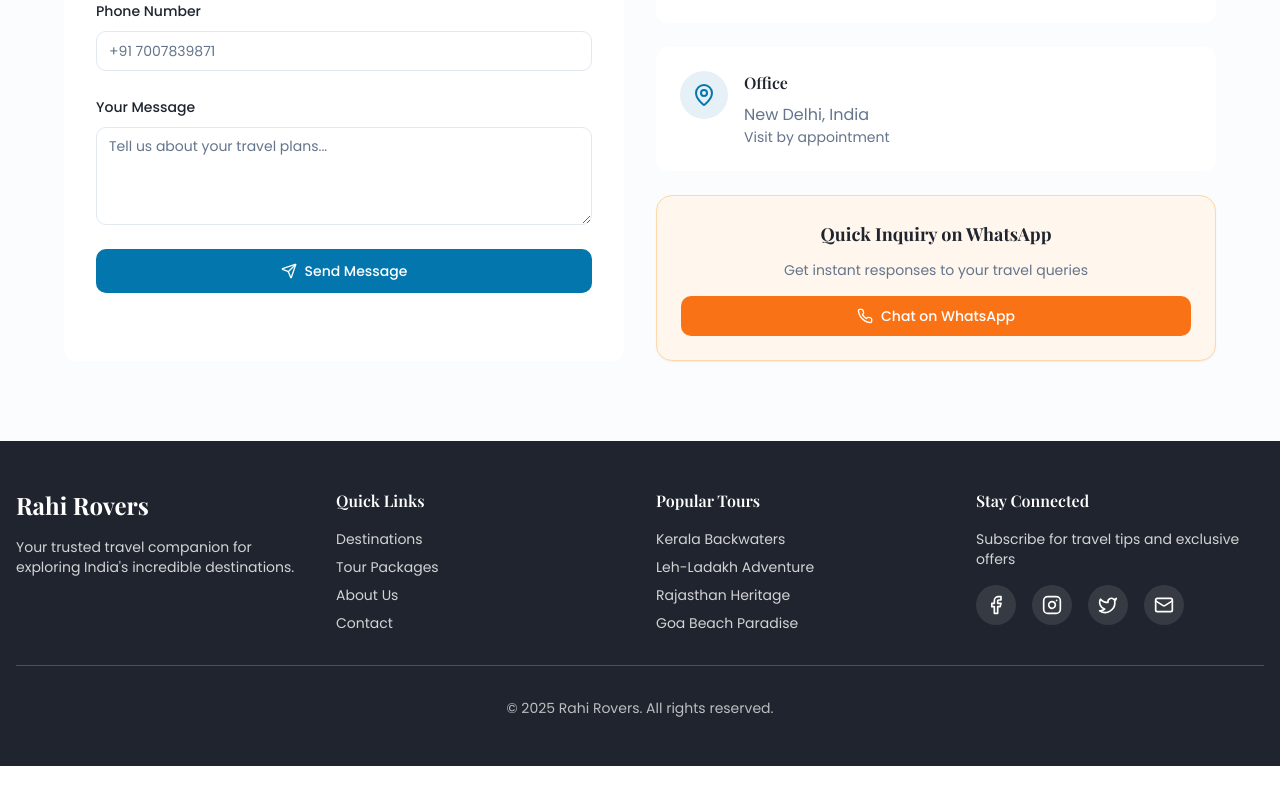
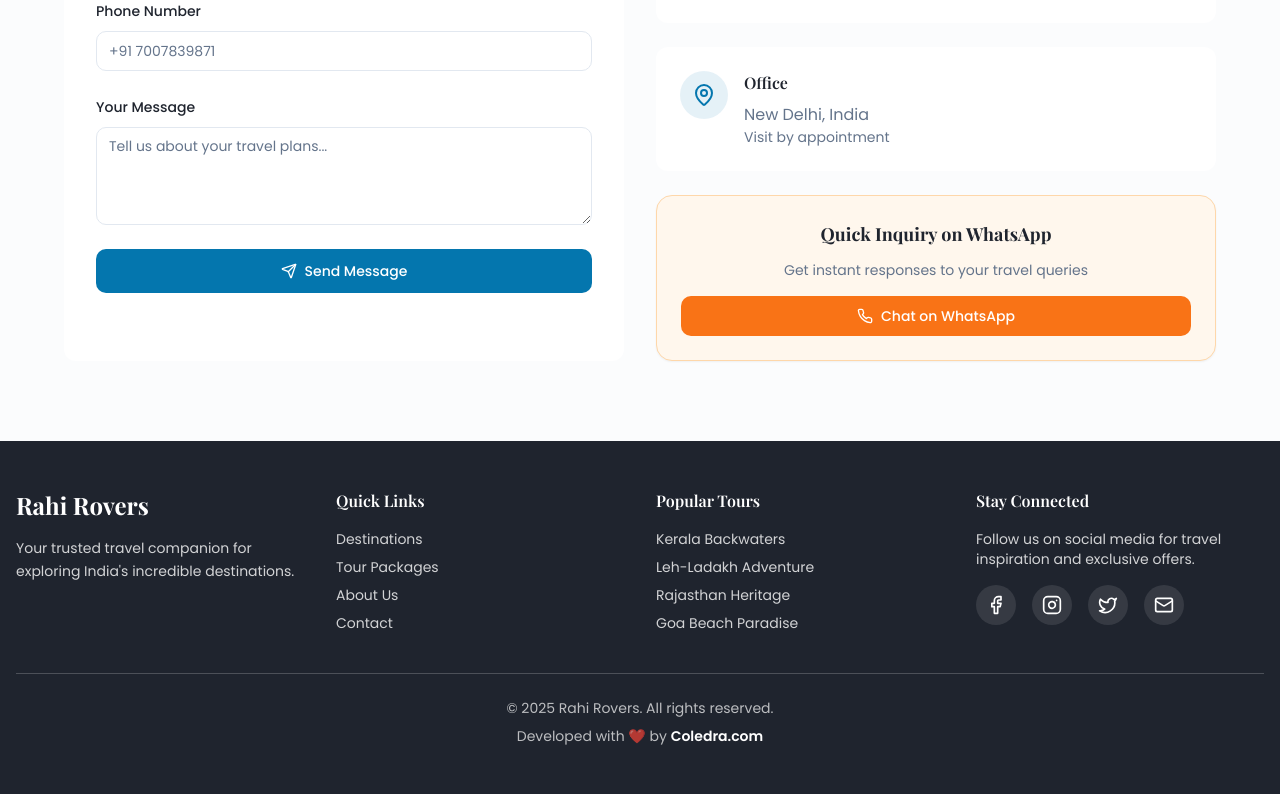
Before and after one commit to rakaliku/river-raft-adventures, a React (Vite) app: page / in a window 1280 px wide. Shown: the part 3799-4593 px from the top of the page. Before the commit the page ends 4565 px from the top, so only its background shows below. Built offline with nearby package versions, Linux system fonts and the light colour scheme; the HTML template or start-up script is replaced by a standard one.

Commit message:
added footer message

```diff
--- a/src/components/Footer.tsx
+++ b/src/components/Footer.tsx
@@ -4,11 +4,12 @@ const Footer = () => {
   return (
     <footer className="bg-foreground text-background py-12">
       <div className="container mx-auto px-4">
-        <div className="grid grid-cols-1 md:grid-cols-4 gap-8 mb-8">
+        {/* Top Section */}
+        <div className="grid grid-cols-1 md:grid-cols-4 gap-8 mb-10">
           {/* Brand */}
           <div className="space-y-4">
             <h3 className="text-2xl font-bold">Rahi Rovers</h3>
-            <p className="text-background/80 text-sm">
+            <p className="text-background/80 text-sm leading-relaxed">
               Your trusted travel companion for exploring India's incredible destinations.
             </p>
           </div>
@@ -40,44 +41,58 @@ const Footer = () => {
             </ul>
           </div>
 
-          {/* Popular Destinations */}
+          {/* Popular Tours */}
           <div>
             <h4 className="font-semibold mb-4">Popular Tours</h4>
-            <ul className="space-y-2 text-sm">
-              <li className="text-background/80">Kerala Backwaters</li>
-              <li className="text-background/80">Leh-Ladakh Adventure</li>
-              <li className="text-background/80">Rajasthan Heritage</li>
-              <li className="text-background/80">Goa Beach Paradise</li>
+            <ul className="space-y-2 text-sm text-background/80">
+              <li>Kerala Backwaters</li>
+              <li>Leh-Ladakh Adventure</li>
+              <li>Rajasthan Heritage</li>
+              <li>Goa Beach Paradise</li>
             </ul>
           </div>
 
-          {/* Newsletter */}
+          {/* Stay Connected */}
           <div>
             <h4 className="font-semibold mb-4">Stay Connected</h4>
             <p className="text-background/80 text-sm mb-4">
-              Subscribe for travel tips and exclusive offers
+              Follow us on social media for travel inspiration and exclusive offers.
             </p>
+
             <div className="flex gap-4">
               <a
-                href="#"
+                href="https://facebook.com/rahirovers"
+                target="_blank"
+                rel="noopener noreferrer"
+                aria-label="Facebook"
                 className="w-10 h-10 bg-background/10 hover:bg-background/20 rounded-full flex items-center justify-center transition-colors"
               >
                 <Facebook className="h-5 w-5" />
               </a>
+
               <a
-                href="#"
+                href="https://www.instagram.com/rahirovers/"
+                target="_blank"
+                rel="noopener noreferrer"
+                aria-label="Instagram"
                 className="w-10 h-10 bg-background/10 hover:bg-background/20 rounded-full flex items-center justify-center transition-colors"
               >
                 <Instagram className="h-5 w-5" />
               </a>
+
               <a
-                href="#"
+                href="https://twitter.com/rahirovers"
+                target="_blank"
+                rel="noopener noreferrer"
+                aria-label="Twitter"
                 className="w-10 h-10 bg-background/10 hover:bg-background/20 rounded-full flex items-center justify-center transition-colors"
               >
                 <Twitter className="h-5 w-5" />
               </a>
+
               <a
-                href="#"
+                href="mailto:rahirovers@gmail.com"
+                aria-label="Email"
                 className="w-10 h-10 bg-background/10 hover:bg-background/20 rounded-full flex items-center justify-center transition-colors"
               >
                 <Mail className="h-5 w-5" />
@@ -86,8 +101,24 @@ const Footer = () => {
           </div>
         </div>
 
-        <div className="border-t border-background/20 pt-8 text-center text-sm text-background/70">
-          <p>&copy; {new Date().getFullYear()} Rahi Rovers. All rights reserved.</p>
+        {/* Divider */}
+        <div className="border-t border-background/20 pt-6 text-center text-sm text-background/70 space-y-2">
+          <p>
+            &copy; {new Date().getFullYear()} Rahi Rovers. All rights reserved.
+          </p>
+
+          {/* ✅ Developed by Coledra.com */}
+          <p>
+            Developed with ❤️ by{" "}
+            <a
+              href="https://www.coledra.com"
+              target="_blank"
+              rel="noopener noreferrer"
+              className="font-semibold text-background hover:text-background/90 underline-offset-2 hover:underline transition"
+            >
+              Coledra.com
+            </a>
+          </p>
         </div>
       </div>
     </footer>
```
